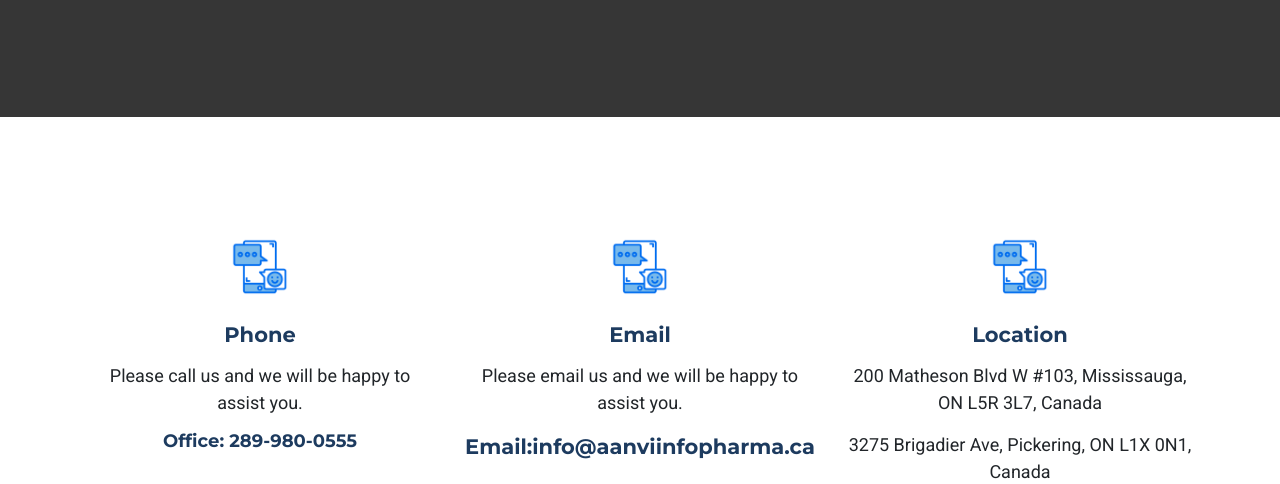
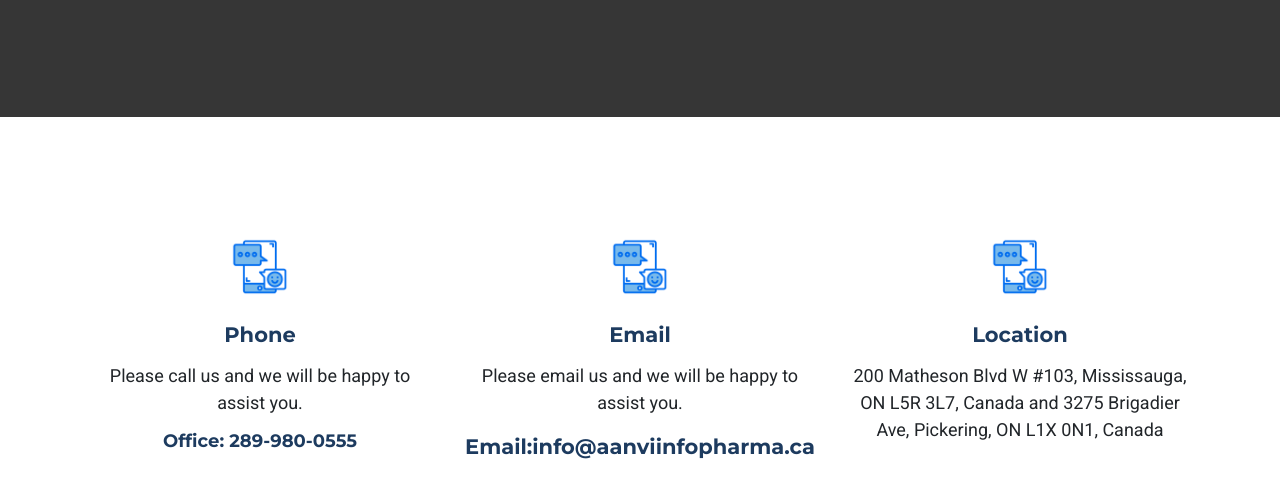
Before and after one commit to vipulkumarpatel/vipulkumarpatel.github.io, a plain HTML site: page contact.html in a window 1280 px wide. Shown: the part 316-800 px from the top of the page. Drawn offline with Linux system fonts and the light colour scheme; files that its build step writes are made by us from their sources; files whose address does not match are found by name.

Commit message:
Update contact.html

```diff
--- a/contact.html
+++ b/contact.html
@@ -149,9 +149,8 @@
                             <div class="single_info">
                                 <img alt="" src="img/icon/mobile_app.png">
                                 <h6 class="heading">Location</h6>
-                                <p>200 Matheson Blvd W #103, Mississauga, ON L5R 3L7, Canada</p>
-                                <p>3275 Brigadier Ave, Pickering, ON L1X 0N1, Canada</p>
-                            </div>
+                                <p>200 Matheson Blvd W #103, Mississauga, ON L5R 3L7, Canada and 3275 Brigadier Ave, Pickering, ON L1X 0N1, Canada</p>
+                             </div>
                         </div>
                     </div>
                 </div>
```
